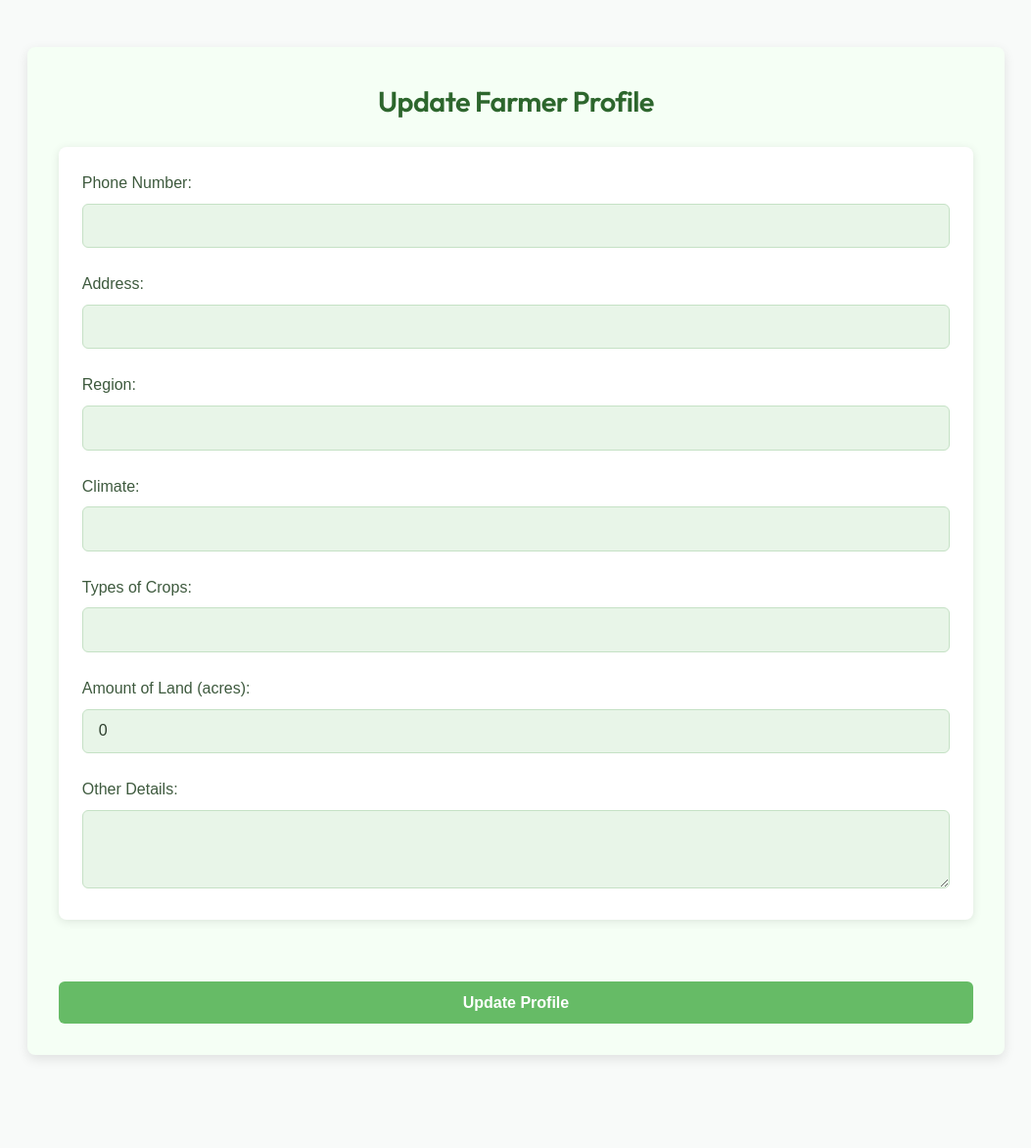
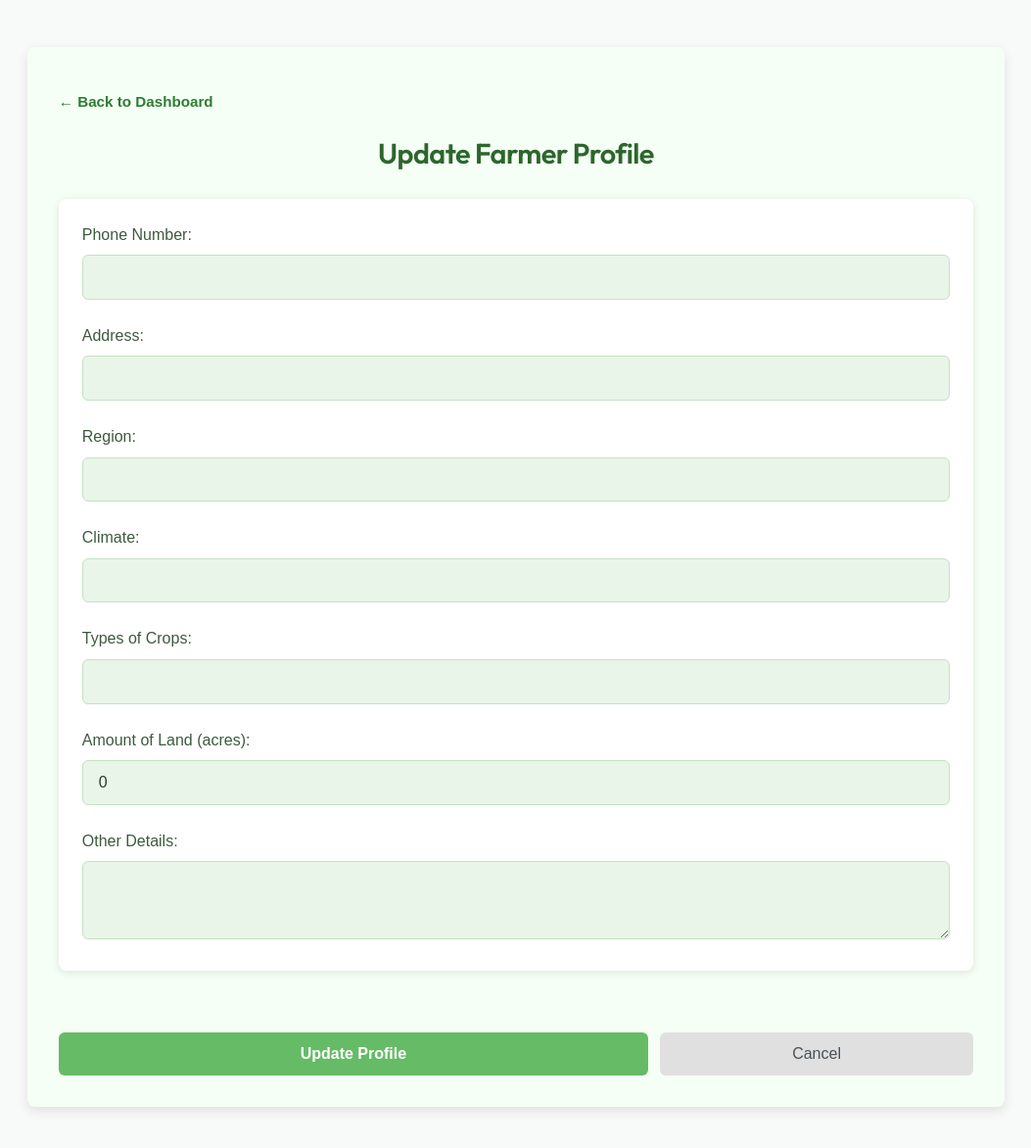
Before and after one commit to pradeep-nv/Agri-Connect, a React (Vite) app in the folder frontend/: page /update-farmer-profile in a window 1280 px wide. Shown: the top 1172 px of the page at 98% size, without its empty margins (113-1166 px from the left). Before the commit the page ends 1125 px from the top, so only its background shows below. Built offline with nearby package versions, Linux system fonts and the light colour scheme; no server answers.

Commit message:
feat: add back button and auto-redirect for farmer profile management

```diff
--- a/frontend/src/components/UpdateFarmerProfile/UpdateFarmerProfile.jsx
+++ b/frontend/src/components/UpdateFarmerProfile/UpdateFarmerProfile.jsx
@@ -16,7 +16,9 @@ const UpdateFarmerProfile = () => {
     otherDetails: ''
   });
   const [loading, setLoading] = useState(true);
+  const [updating, setUpdating] = useState(false);
   const [successMessage, setSuccessMessage] = useState('');
+  const [errorMessage, setErrorMessage] = useState('');
 
   useEffect(() => {
     const fetchUser = async () => {
@@ -61,21 +63,32 @@ const UpdateFarmerProfile = () => {
 
   const handleSubmit = async (e) => {
     e.preventDefault();
+    setUpdating(true);
+    setErrorMessage('');
     try {
       const response = await newRequest.put(`/api/farmer-details/${user._id}`, farmerDetails);
       if (response.status === 200) {
-        setSuccessMessage('Profile updated successfully!');
-        setTimeout(() => navigate('/farmer_home'), 2000);
+        setSuccessMessage('Profile updated successfully! Redirecting to dashboard...');
+        setTimeout(() => navigate('/farmer_home'), 1500);
       }
     } catch (error) {
       console.error('Error updating profile:', error);
+      setErrorMessage(error.response?.data?.message || 'Error updating profile');
+    } finally {
+      setUpdating(false);
     }
   };
 
-  if (loading) return <div>Loading...</div>;
+  if (loading) return <div className="update-profile-loading">Loading...</div>;
 
   return (
     <div className="update-profile">
+      <div className="header-nav">
+        <button type="button" className="back-btn" onClick={() => navigate('/farmer_home')}>
+          ← Back to Dashboard
+        </button>
+      </div>
+
       <h2>Update Farmer Profile</h2>
       <form onSubmit={handleSubmit}>
         <div className="profile-section">
@@ -115,7 +128,7 @@ const UpdateFarmerProfile = () => {
             Types of Crops:
             <input
               type="text"
-              value={farmerDetails.cropNames.join(', ')}
+              value={Array.isArray(farmerDetails.cropNames) ? farmerDetails.cropNames.join(', ') : farmerDetails.cropNames}
               onChange={(e) => handleInputChange('cropNames', e.target.value.split(',').map(crop => crop.trim()))}
             />
           </label>
@@ -136,8 +149,21 @@ const UpdateFarmerProfile = () => {
           </label>
         </div>
 
-        <button type="submit" className="updateButton">Update Profile</button>
+        <div className="form-actions">
+          <button type="submit" className="updateButton" disabled={updating}>
+            {updating ? 'Updating...' : 'Update Profile'}
+          </button>
+          <button
+            type="button"
+            className="cancelButton"
+            onClick={() => navigate('/farmer_home')}
+          >
+            Cancel
+          </button>
+        </div>
+
         {successMessage && <p className="success-message">{successMessage}</p>}
+        {errorMessage && <p className="error-message">{errorMessage}</p>}
       </form>
     </div>
   );
--- a/frontend/src/components/UpdateFarmerProfile/UpdateFarmerProfile.scss
+++ b/frontend/src/components/UpdateFarmerProfile/UpdateFarmerProfile.scss
@@ -1,7 +1,8 @@
 // UpdateFarmerProfile.scss
 
 .update-profile {
-    width: 400px;
+  max-width: 600px;
+  width: 90%;
   display: flex;
   flex-direction: column;
   justify-content: center;
@@ -14,6 +15,29 @@
   color: #2d3e2d;
   font-family: Arial, sans-serif;
 
+  .header-nav {
+    width: 100%;
+    margin-bottom: 1rem;
+
+    .back-btn {
+      background: none;
+      border: none;
+      color: #2e7d32;
+      font-weight: 600;
+      cursor: pointer;
+      font-size: 0.95rem;
+      padding: 0;
+      display: inline-flex;
+      align-items: center;
+      transition: color 0.2s ease;
+
+      &:hover {
+        color: #1b5e20;
+        text-decoration: underline;
+      }
+    }
+  }
+
   h2 {
     font-size: 1.8rem;
     color: #2d662d;
@@ -24,7 +48,7 @@
 
   form {
     display: flex;
-      width:100%;
+    width: 100%;
     flex-direction: column;
     gap: 1.5rem;
   }
@@ -33,11 +57,11 @@
     display: flex;
     flex-direction: column;
     gap: 1rem;
-      width:100%;
+    width: 100%;
 
     label {
       font-size: 1rem;
-        width:100%;
+      width: 100%;
       color: #3e5a3e;
       font-weight: 500;
       display: flex;
@@ -56,6 +80,7 @@
       color: #2d3e2d;
       background-color: #e8f5e8;
       transition: border-color 0.3s ease;
+      box-sizing: border-box;
 
       &:focus {
         outline: none;
@@ -70,7 +95,13 @@
     }
   }
 
+  .form-actions {
+    display: flex;
+    gap: 12px;
+    width: 100%;
+
     .updateButton {
+      flex: 2;
       padding: 0.8rem 1.2rem;
       font-size: 1rem;
       font-weight: 600;
@@ -82,14 +113,46 @@
       text-align: center;
       transition: background-color 0.3s ease;
 
+      &:hover:not(:disabled) {
+        background-color: #558a55;
+      }
+
+      &:disabled {
+        background-color: #a5d6a7;
+        cursor: not-allowed;
+      }
+    }
+
+    .cancelButton {
+      flex: 1;
+      padding: 0.8rem 1.2rem;
+      font-size: 1rem;
+      font-weight: 500;
+      color: #495057;
+      background-color: #e0e0e0;
+      border: none;
+      border-radius: 6px;
+      cursor: pointer;
+      text-align: center;
+      transition: background-color 0.3s ease;
+
       &:hover {
-        background-color: #558a55;
+        background-color: #d6d6d6;
+      }
     }
   }
 
   .success-message {
-      margin-top: 1rem;
+    margin-top: 0.5rem;
     color: #2e7d32;
+    text-align: center;
+    font-size: 1rem;
+    font-weight: 500;
+  }
+
+  .error-message {
+    margin-top: 0.5rem;
+    color: #d32f2f;
     text-align: center;
     font-size: 1rem;
     font-weight: 500;
--- a/frontend/src/components/addProfile/AddProfile.jsx
+++ b/frontend/src/components/addProfile/AddProfile.jsx
@@ -1,9 +1,10 @@
 import React, { useState } from 'react';
-// import axios from 'axios';
+import { useNavigate } from 'react-router-dom';
 import './AddProfile.scss';
 import newRequest from '../../utils/newRequest';
 
 const AddFarmerProfile = () => {
+  const navigate = useNavigate();
   const [formData, setFormData] = useState({
     phone: '',
     address: '',
@@ -16,6 +17,7 @@ const AddFarmerProfile = () => {
 
   const [message, setMessage] = useState(null);
   const [error, setError] = useState(null);
+  const [loading, setLoading] = useState(false);
 
   const handleChange = (e) => {
     const { name, value } = e.target;
@@ -27,20 +29,32 @@ const AddFarmerProfile = () => {
 
   const handleSubmit = async (e) => {
     e.preventDefault();
+    setLoading(true);
     try {
-      const response = await newRequest.post('/api/farmer-details', formData, {
-        withCredentials: true, // Ensure the JWT token from cookies is included
+      await newRequest.post('/api/farmer-details', formData, {
+        withCredentials: true,
       });
-      setMessage('Profile added successfully');
+      setMessage('Profile added successfully! Redirecting to dashboard...');
       setError(null);
+      setTimeout(() => {
+        navigate('/farmer_home');
+      }, 1500);
     } catch (err) {
-      setError(err.response?.data?.message || 'An error occurred');
+      setError(err.response?.data?.message || 'An error occurred while saving profile');
       setMessage(null);
+    } finally {
+      setLoading(false);
     }
   };
 
   return (
     <div className="add-farmer-profile">
+      <div className="header-nav">
+        <button type="button" className="back-btn" onClick={() => navigate('/farmer_home')}>
+          ← Back to Dashboard
+        </button>
+      </div>
+
       <h2>Add Farmer Profile</h2>
       <form onSubmit={handleSubmit}>
         <label>Phone:</label>
@@ -104,11 +118,22 @@ const AddFarmerProfile = () => {
           onChange={handleChange}
         />
 
-        <button type="submit">Add Profile</button>
+        <div className="form-actions">
+          <button type="submit" className="submit-btn" disabled={loading}>
+            {loading ? 'Saving...' : 'Add Profile'}
+          </button>
+          <button
+            type="button"
+            className="cancel-btn"
+            onClick={() => navigate('/farmer_home')}
+          >
+            Cancel
+          </button>
+        </div>
       </form>
 
-      {message && <p className="success-message">{message}</p>}
-      {error && <p className="error-message">{error}</p>}
+      {message && <p className="success-message active">{message}</p>}
+      {error && <p className="error-message active">{error}</p>}
     </div>
   );
 };
--- a/frontend/src/components/addProfile/AddProfile.scss
+++ b/frontend/src/components/addProfile/AddProfile.scss
@@ -1,5 +1,5 @@
 .add-farmer-profile {
-    max-width: 700px; // Increased width for a more spacious layout
+  max-width: 700px;
   margin: 40px auto;
   padding: 30px;
   border: 1px solid #b2dfdb;
@@ -12,6 +12,29 @@
   &:hover {
     transform: translateY(-5px);
     box-shadow: 0px 12px 20px rgba(0, 0, 0, 0.15);
+  }
+
+  .header-nav {
+    width: 100%;
+    margin-bottom: 10px;
+
+    .back-btn {
+      background: none;
+      border: none;
+      color: #2e7d32;
+      font-weight: 600;
+      cursor: pointer;
+      font-size: 0.95rem;
+      padding: 0;
+      display: inline-flex;
+      align-items: center;
+      transition: color 0.2s ease;
+
+      &:hover {
+        color: #1b5e20;
+        text-decoration: underline;
+      }
+    }
   }
 
   h2 {
@@ -64,21 +87,49 @@
       min-height: 100px;
     }
 
-      button {
-        padding: 15px;
-        font-size: 1.2rem;
+    .form-actions {
+      display: flex;
+      gap: 12px;
+      margin-top: 5px;
+
+      .submit-btn {
+        flex: 2;
+        padding: 14px;
+        font-size: 1.1rem;
         color: #fff;
         background-color: #4caf50;
         border: none;
         border-radius: 6px;
         cursor: pointer;
         transition: all 0.3s ease;
-        transform: translateY(0);
+
+        &:hover:not(:disabled) {
+          background-color: #388e3c;
+          transform: translateY(-2px);
+          box-shadow: 0px 6px 12px rgba(56, 142, 60, 0.2);
+        }
+
+        &:disabled {
+          background-color: #a5d6a7;
+          cursor: not-allowed;
+        }
+      }
+
+      .cancel-btn {
+        flex: 1;
+        padding: 14px;
+        font-size: 1.1rem;
+        color: #495057;
+        background-color: #e0e0e0;
+        border: none;
+        border-radius: 6px;
+        cursor: pointer;
+        transition: all 0.3s ease;
 
         &:hover {
-          background-color: #388e3c;
-          transform: translateY(-3px);
-          box-shadow: 0px 6px 12px rgba(56, 142, 60, 0.2);
+          background-color: #d6d6d6;
+          transform: translateY(-2px);
+        }
       }
     }
 
@@ -86,7 +137,7 @@
     .error-message {
       font-size: 1rem;
       text-align: center;
-        margin-top: 10px;
+      margin-top: 15px;
       opacity: 0;
       transform: scale(0.95);
       transition: opacity 0.4s ease, transform 0.4s ease;
@@ -98,11 +149,13 @@
     }
 
     .success-message {
-        color: #388e3c;
+      color: #2e7d32;
+      font-weight: 600;
     }
 
     .error-message {
-        color: #e57373;
+      color: #d32f2f;
+      font-weight: 500;
     }
   }
 }
```
Lines whose indentation alone changed are shown as unchanged.
